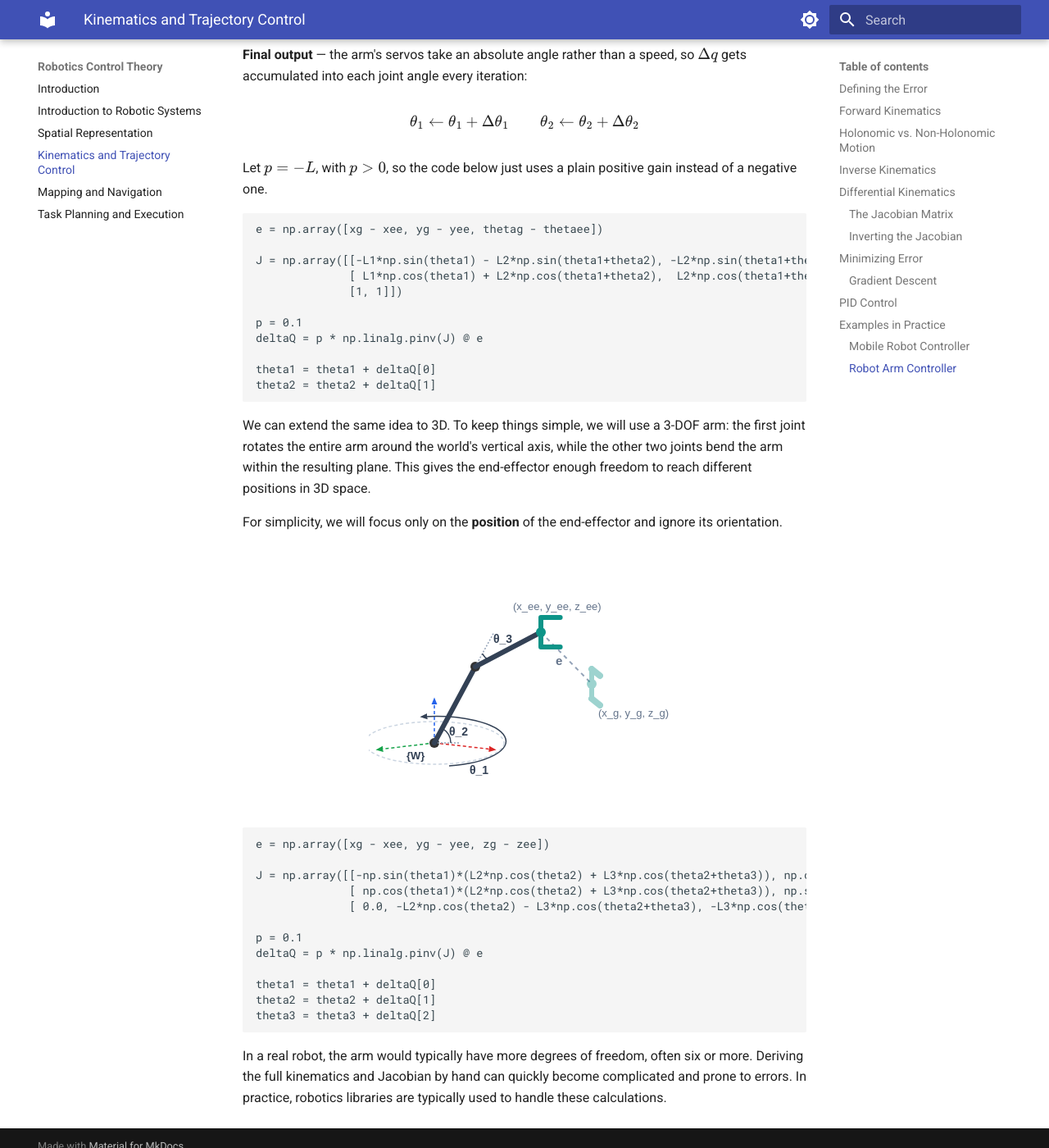
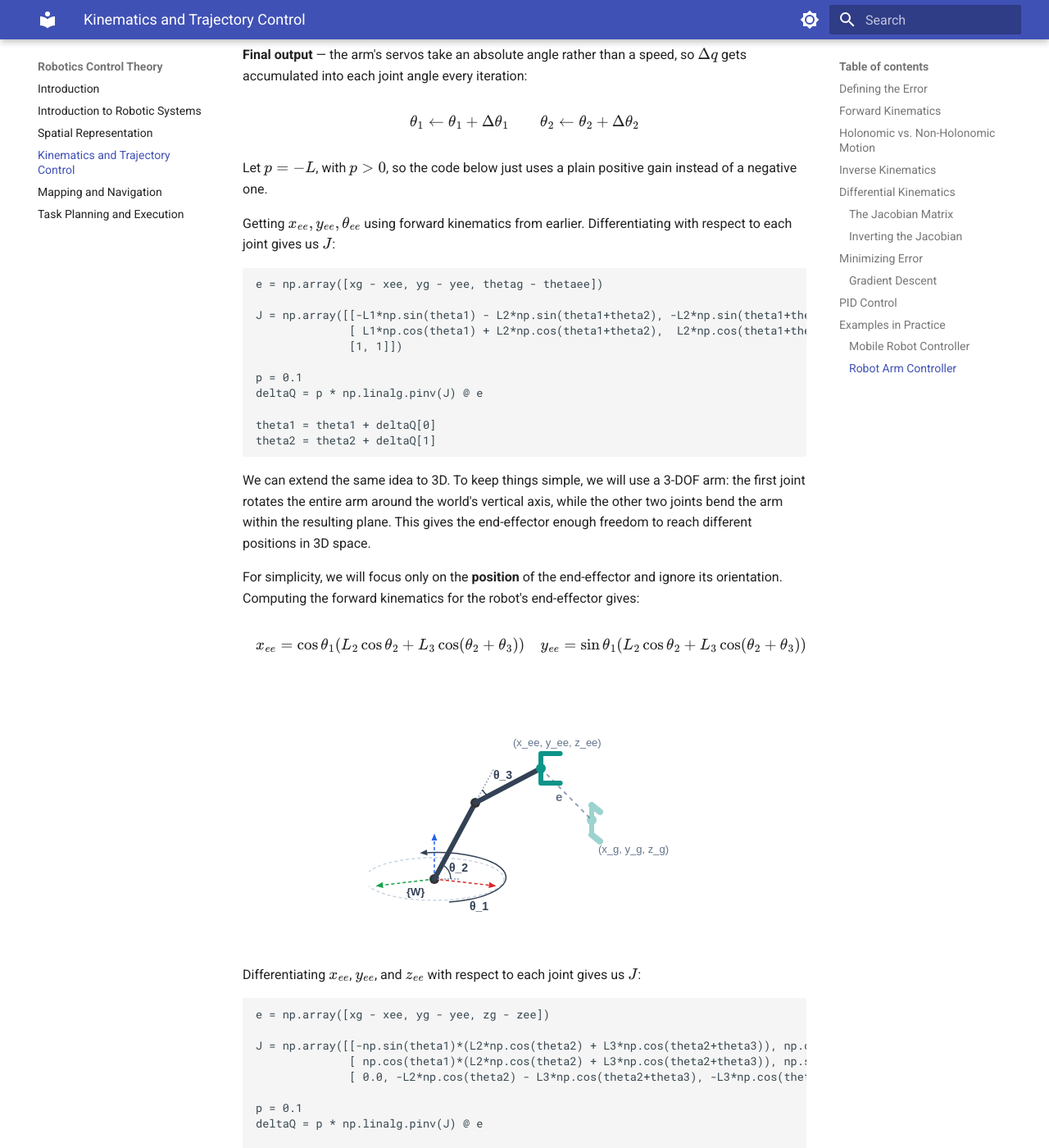
Before and after one commit to Kooroshoo/intro-to-robotics, an MkDocs documentation site: the page built from docs/03-kinematics-and-trajectory-control.md, in a window 1280 px wide and 1400 px high, scrolled down 12903 px. Shown: the whole window at 82% size. Built offline with MkDocs 1.6.1 and Material for MkDocs 9.7.7, drawn with Linux system fonts in a browser that asks for light colours.

Commit message:
Update 03-kinematics-and-trajectory-control.md

````diff
--- a/docs/03-kinematics-and-trajectory-control.md
+++ b/docs/03-kinematics-and-trajectory-control.md
@@ -352,6 +352,8 @@ $$
 
 Let $p = -L$, with $p > 0$, so the code below just uses a plain positive gain instead of a negative one.
 
+Getting $x_{ee}, y_{ee}, \theta_{ee}$ using forward kinematics from earlier. Differentiating with respect to each joint gives us $J$:
+
 ```python
 e = np.array([xg - xee, yg - yee, thetag - thetaee])
 
@@ -368,11 +370,17 @@ theta2 = theta2 + deltaQ[1]
 
 We can extend the same idea to 3D. To keep things simple, we will use a 3-DOF arm: the first joint rotates the entire arm around the world's vertical axis, while the other two joints bend the arm within the resulting plane. This gives the end-effector enough freedom to reach different positions in 3D space.
 
-For simplicity, we will focus only on the **position** of the end-effector and ignore its orientation.
+For simplicity, we will focus only on the **position** of the end-effector and ignore its orientation. Computing the forward kinematics for the robot's end-effector gives:
+
+$$
+x_{ee} = \cos\theta_1(L_2\cos\theta_2 + L_3\cos(\theta_2+\theta_3)) \quad y_{ee} = \sin\theta_1(L_2\cos\theta_2 + L_3\cos(\theta_2+\theta_3)) \quad z_{ee} = -L_2\sin\theta_2 - L_3\sin(\theta_2+\theta_3)
+$$
 
 <p markdown="1" style="text-align:center;">
 ![A 3-DOF arm reaching for a goal position in 3D, with its base rotation sweeping the arm's plane around the vertical axis](assets/images/arm_controller_3d.svg)
 </p>
+
+Differentiating $x_{ee}$, $y_{ee}$, and $z_{ee}$ with respect to each joint gives us $J$:
 
 ```python
 e = np.array([xg - xee, yg - yee, zg - zee])
````
